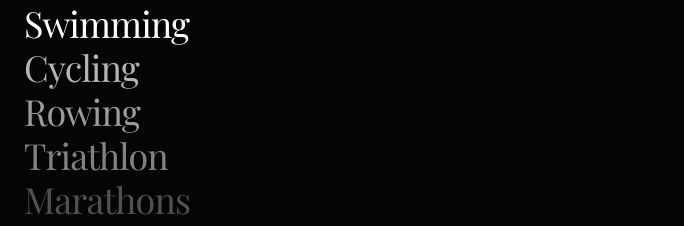
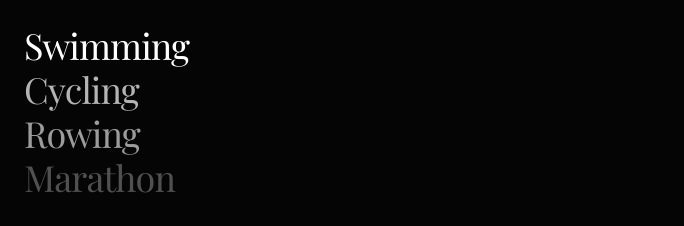
Before and after one commit to dineshrajasekaran47/anthereon-website, a plain HTML site: page multisport.html in a window 1280 px wide. Shown: the part 4526-4752 px from the top of the page, 0-684 px from the left. Drawn offline with nearby package versions, Linux system fonts and the light colour scheme; a web font is replaced by a local one.

Commit message:
Update multisport.html
rmove triathlon

```diff
--- a/multisport.html
+++ b/multisport.html
@@ -257,8 +257,7 @@ display: none;
                     <span class="block text-white">Swimming</span>
                     <span class="block text-white/70">Cycling</span>
                     <span class="block text-white/60">Rowing</span>
-                    <span class="block text-white/50">Triathlon</span>
-                    <span class="block text-white/30">Marathons</span>
+                    <span class="block text-white/30">Marathon</span>
                 </h2>
 
                 <p class="text-lg text-neutral-400 font-light leading-relaxed mb-12">
```
